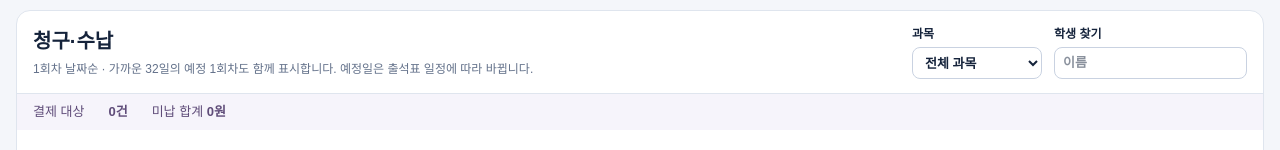
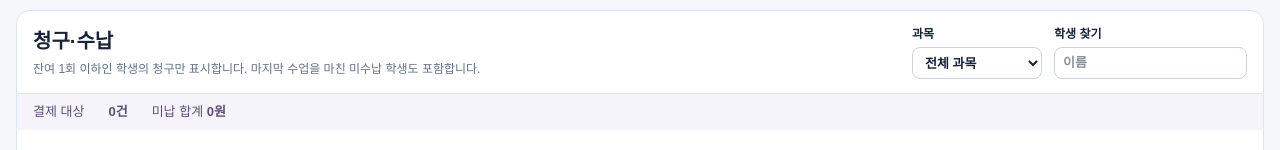
Before and after one commit to hwani7238/academy-web, a Next.js app: page /operations/demo in a window 1280 px wide. Both pictures are taken after a click on the button "청구·수납". Shown: the part 364-514 px from the top of the page. Built offline with nearby package versions, Linux system fonts and the light colour scheme.

Commit message:
Show billing only for final-lesson and overdue enrollments

```diff
--- a/src/components/operations/BillingList.tsx
+++ b/src/components/operations/BillingList.tsx
@@ -39,7 +39,7 @@ export function BillingList({ data, invoices, busy, demo, pay, edit, action, sav
   const chunks=Array.from({length:columnCount},(_,index)=>visible.slice(index*perColumn,(index+1)*perColumn));
   const selectedInvoice = invoices.find(i => i.id === selected);
   return <div className="billing-compact" ref={layout}>
-    <div className="section-head billing-heading"><div><h2>청구·수납</h2><p>1회차 날짜순 · 가까운 32일의 예정 1회차도 함께 표시합니다. 예정일은 출석표 일정에 따라 바뀝니다.</p></div>
+    <div className="section-head billing-heading"><div><h2>청구·수납</h2><p>잔여 1회 이하인 학생의 청구만 표시합니다. 마지막 수업을 마친 미수납 학생도 포함합니다.</p></div>
       <label>과목<select value={subject} onChange={e=>setSubject(e.target.value)}><option value="">전체 과목</option>{subject && !subjects.includes(subject) && <option value={subject}>{subject}</option>}{subjects.map(s=><option key={s}>{s}</option>)}</select></label>
       <label>학생 찾기<input placeholder="이름" value={search} onChange={e=>setSearch(e.target.value)}/></label>
     </div>
```
